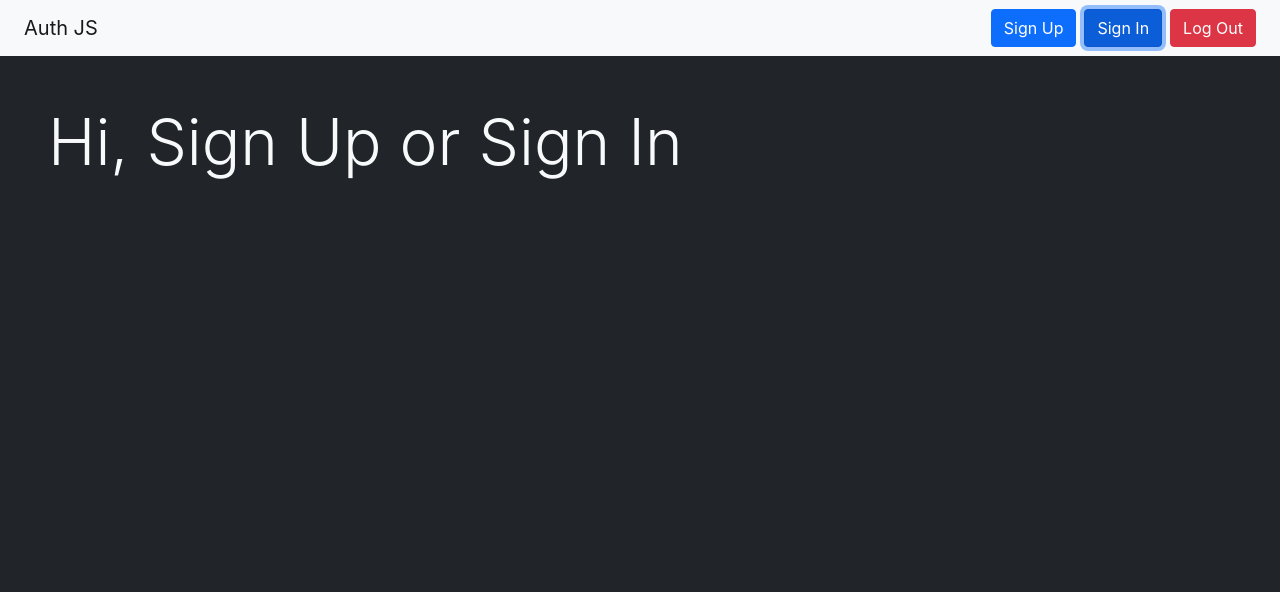
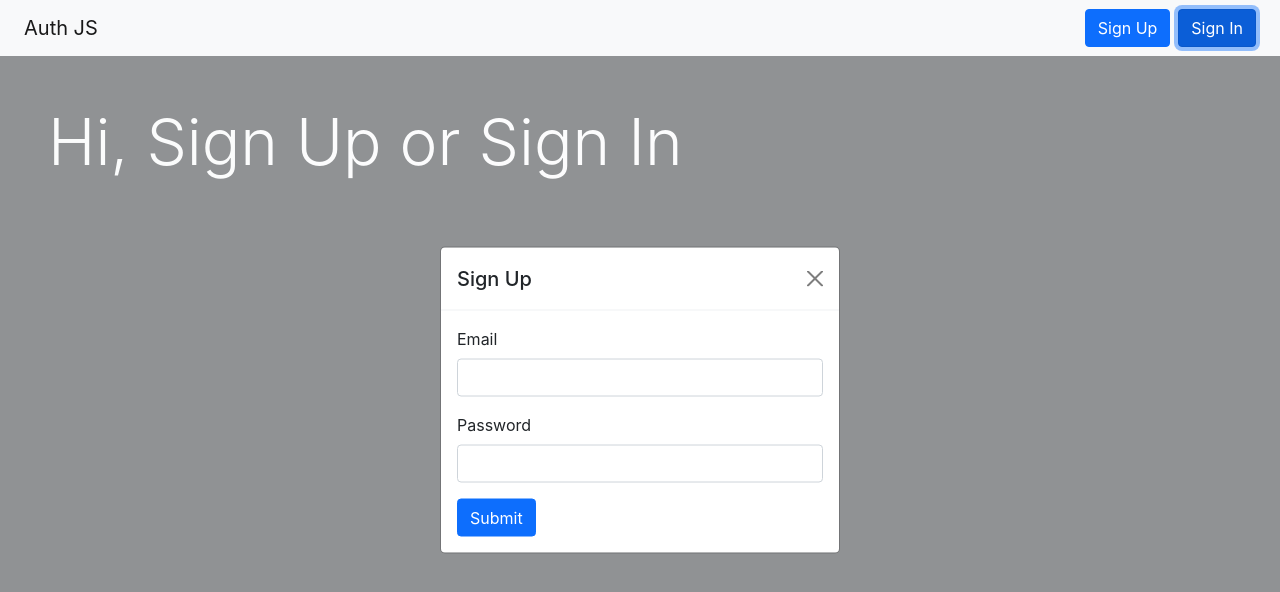
Before and after one commit to remmoclock/auth-firebase, a React (Create React App) app: page / in a window 1280 px wide. Both pictures are taken after a click on the button "Sign In". Shown: the top 592 px of the page. Built offline with nearby package versions, Linux system fonts and the light colour scheme; no server answers.

Commit message:
add Sign In modal & conditions navbar

```diff
--- a/src/App.js
+++ b/src/App.js
@@ -4,13 +4,14 @@ import Navbar from "./components/Navbar";
 import SignUpModal from "./components/SignUpModal";
 import Private from "./pages/Private/Private";
 import PrivateHome from "./pages/Private/PrivateHome/PrivateHome";
+import SignInModal from "./components/SignInModal";
 
 function App() {
   return (
     <>
       <SignUpModal />
+      <SignInModal />
       <Navbar />
-
       <Routes>
         <Route path="/" element={<Home />} />
         <Route path="/private" element={<Private />}>
--- a/src/components/Navbar.js
+++ b/src/components/Navbar.js
@@ -3,25 +3,27 @@ import { UserContext } from "../context/userContext";
 import { Link } from "react-router-dom";
 import { signOut } from "firebase/auth";
 import { useNavigate } from "react-router-dom";
-import { auth } from "../firebase-config"
+import { auth } from "../firebase-config";
 
 function Navbar() {
   const navigate = useNavigate();
-  const { toggleModals } = useContext(UserContext);
+  const { toggleModals, currentUser } = useContext(UserContext);
   const logout = async () => {
     try {
-  await signOut(auth)
-  navigate("/")
+      await signOut(auth);
+      navigate("/");
     } catch (error) {
-  alert("Error connexion Retry")
+      alert("Error connexion Retry");
     }
-  }
+  };
 
   return (
     <nav className="navbar navbar-light bg-light px-4">
       <Link to="/" className="navbar-brand">
         Auth JS
       </Link>
+      <div>
+        {!currentUser && (
           <div>
             <button
               onClick={() => toggleModals("signUp")}
@@ -35,11 +37,13 @@ try {
             >
               Sign In
             </button>
-        <button
-        onClick={logout}
-        className="btn btn-danger ms-2">
+          </div>
+        )}
+        {currentUser && (
+          <button onClick={logout} className="btn btn-danger ms-2">
             Log Out
           </button>
+        )}
       </div>
     </nav>
   );
--- /dev/null
+++ b/src/components/SignInModal.js
@@ -0,0 +1,107 @@
+import React, { useContext, useRef, useState } from "react";
+import { UserContext } from "../context/userContext";
+import { useNavigate } from "react-router-dom";
+
+function SignInModal() {
+  const { toggleModals, modalState, signIn } = useContext(UserContext);
+  const navigate = useNavigate();
+  const [validation, setValidation] = useState("");
+
+  const inputs = useRef([]);
+  const addInputs = (el) => {
+    if (el && !inputs.current.includes(el)) {
+      inputs.current.push(el);
+    }
+  };
+
+  const formRef = useRef();
+
+  const handleForm = async (e) => {
+    e.preventDefault();
+
+    try {
+      const cred = await signIn(
+        inputs.current[0].value,
+        inputs.current[1].value
+      );
+      formRef.current.reset();
+      setValidation("");
+      toggleModals("close");
+      navigate("/private/private-home");
+    } catch {
+      setValidation("Email or Password incorrect");
+    }
+  };
+
+  const closeModal = () => {
+    setValidation("");
+    toggleModals("close");
+  };
+
+  return (
+    <>
+      {modalState.signInModal && (
+        <div className="position-fixed top-0 vw-100 vh-100">
+          <div
+            onClick={closeModal}
+            className="w-100 h-100 bg-dark bg-opacity-50 bg-white"
+          ></div>
+          <div
+            className="position-absolute top-50 start-50 translate-middle"
+            style={{ minWidth: "400px" }}
+          >
+            <div className="modal-dialog">
+              <div className="modal-content">
+                <div className="modal-header">
+                  <h5 className="modal-title">Sign Up</h5>
+                  <button onClick={closeModal} className="btn-close"></button>
+                </div>
+
+                <div className="modal-body">
+                  <form
+                    ref={formRef}
+                    onSubmit={handleForm}
+                    className="sign-up-form"
+                  >
+                    <div className="mb-3">
+                      <label htmlFor="signInEmail" className="form-label">
+                        Email
+                      </label>
+                      <input
+                        ref={addInputs}
+                        name="email"
+                        required
+                        type="email"
+                        className="form-control"
+                        id="signInEmail"
+                      />
+                    </div>
+
+                    <div className="mb-3">
+                      <label htmlFor="signInPwd" className="form-label">
+                        Password
+                      </label>
+                      <input
+                        ref={addInputs}
+                        name="pwd"
+                        required
+                        type="password"
+                        className="form-control"
+                        id="signInPwd"
+                      />
+                      <p className="text-danger mt-1">{validation}</p>
+                    </div>
+
+                    <button className="btn btn-primary">Submit</button>
+                  </form>
+                </div>
+              </div>
+            </div>
+          </div>
+        </div>
+      )}
+    </>
+  );
+}
+
+export default SignInModal;
```
Lines whose indentation alone changed are shown as unchanged.
